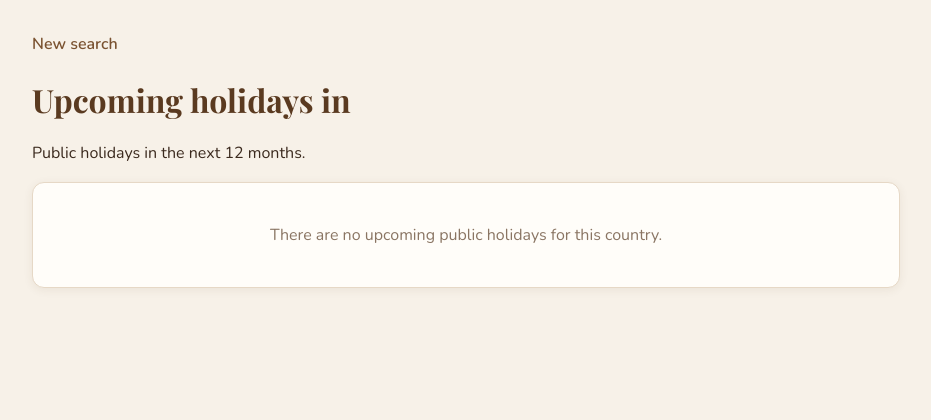
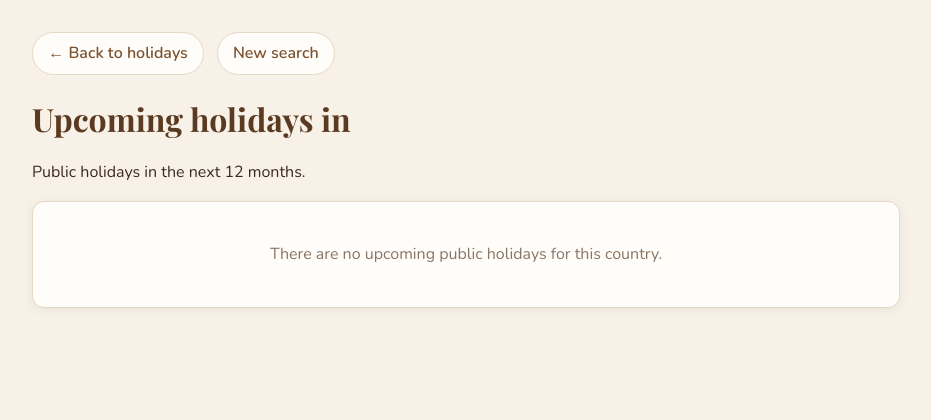
Before and after one commit to ibragimovarmn-dotcom/holiday-planner, a Node server app: template views/upcoming.ejs in a window 1280 px wide. Shown: the part 68-488 px from the top of the page, without its empty margins (174-1105 px from the left). Run offline with Node 20, Linux system fonts and the light colour scheme; the template is opened without the code that fills it, so the values that code supplies are empty; some libraries are stand-ins or nearby versions.

Commit message:
Add back to holidays link to upcomjng page and new search link to longWeekends

```diff
--- a/routes/holidayRoutes.js
+++ b/routes/holidayRoutes.js
@@ -1,6 +1,5 @@
-// routes/holidayRoutes.js
 // Routes connect URLs to controller functions.
-// Validation middleware runs first, in the order listed.
+// Validation middlewre runs first, in the order listed.
 
 import express from 'express';
 import {
@@ -12,7 +11,7 @@ import {
 } from '../controllers/holidayController.js';
 import { validateCountry, validateYear } from '../middleware/validate.js';
 
-const router = express.Router();
+const router = express.Router(); // Allows moving routes out of app.js into a separate file.
 
 router.get('/', showHome);
 router.get('/holidays', validateCountry, validateYear, showHolidays);                       // ?country=KZ&year=2026
--- a/views/upcoming.ejs
+++ b/views/upcoming.ejs
@@ -1,6 +1,10 @@
 <%- include('partials/header') %>
 
-<a href="/" class="back-link"><i class="bi bi-arrow-left" aria-hidden="true"></i> New search</a>
+<div class="page-links">
+  <!-- countryCode comes from showUpcoming, currentYear from middleware/setLocals.js -->
+  <a href="/holidays?country=<%= countryCode %>&year=<%= currentYear %>">← Back to holidays</a>
+  <a href="/">New search</a>
+</div>
 
 <h1>Upcoming holidays in <%= countryName %></h1>
 <p>Public holidays in the next 12 months.</p>
```
Also changed, not shown: app.js (+12 -12 lines), views/longWeekends.ejs (+5 -3 lines), README.md.
